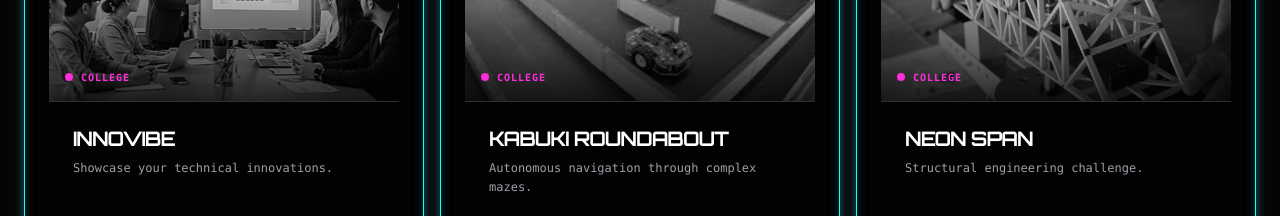
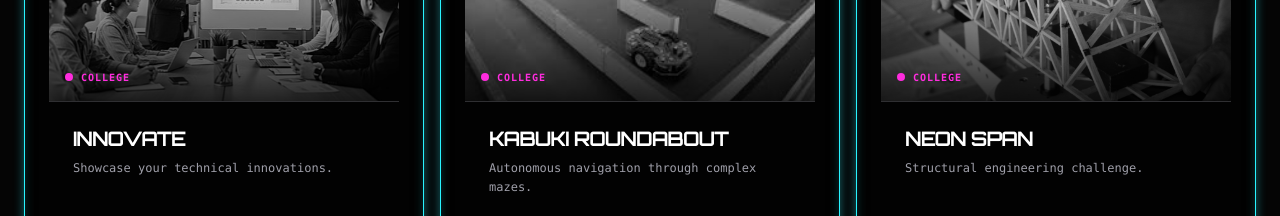
Before and after one commit to atreyakamat/techurja2k26, a Next.js app: page /events in a window 1280 px wide. Shown: the part 2160-2376 px from the top of the page. Built offline with nearby package versions, Linux system fonts and the light colour scheme.

Commit message:
feat: implement event registration form with local storage persistence and CSV event data integration

```diff
--- a/next.config.ts
+++ b/next.config.ts
@@ -24,7 +24,8 @@ const nextConfig: NextConfig = {
       { source: '/events/treasure-hunt/', destination: '/events/the-cypher-heist/', permanent: true },
       { source: '/events/line-follower-robot/', destination: '/events/grid-runner/', permanent: true },
       { source: '/events/virtual-cricket/', destination: '/events/cyber-smashers/', permanent: true },
-      { source: '/events/project-presentation/', destination: '/events/innovibe/', permanent: true },
+      { source: '/events/project-presentation/', destination: '/events/innovate/', permanent: true },
+      { source: '/events/innovibe/', destination: '/events/innovate/', permanent: true },
       { source: '/events/robo-tug-of-war/', destination: '/events/cyber-tug/', permanent: true },
 
       // Redirects for registration pages
@@ -43,7 +44,8 @@ const nextConfig: NextConfig = {
       { source: '/register/treasure-hunt/', destination: '/register/the-cypher-heist/', permanent: true },
       { source: '/register/line-follower-robot/', destination: '/register/grid-runner/', permanent: true },
       { source: '/register/virtual-cricket/', destination: '/register/cyber-smashers/', permanent: true },
-      { source: '/register/project-presentation/', destination: '/register/innovibe/', permanent: true },
+      { source: '/register/project-presentation/', destination: '/register/innovate/', permanent: true },
+      { source: '/register/innovibe/', destination: '/register/innovate/', permanent: true },
       { source: '/register/robo-tug-of-war/', destination: '/register/cyber-tug/', permanent: true },
     ]
   },
--- a/src/components/register-form.tsx
+++ b/src/components/register-form.tsx
@@ -208,6 +208,7 @@ export function RegisterForm({ event }: { event: EventRecord }) {
       })}
 
       <div className="grid md:grid-cols-2 gap-6">
+        {config.hasTeamName !== false && (
           <label className="flex flex-col gap-2 text-sm text-zinc-200">
             Team Handle
             <input
@@ -218,8 +219,9 @@ export function RegisterForm({ event }: { event: EventRecord }) {
               className="border border-cyan-300/80 bg-black/70 px-3 py-2 outline-none focus:border-yellow-300 transition-colors"
             />
           </label>
+        )}
 
-        <label className="flex flex-col gap-2 text-sm text-zinc-200">
+        <label className={`flex flex-col gap-2 text-sm text-zinc-200 ${config.hasTeamName === false ? 'md:col-span-2' : ''}`}>
           Faction / Institution
           <input
             required
--- a/src/lib/event-data.ts
+++ b/src/lib/event-data.ts
@@ -254,8 +254,8 @@ export const events: EventRecord[] = [
     formConfig: { minParticipants: 2, maxParticipants: 2, hasTeamName: true }
   },
   {
-    slug: "innovibe",
-    name: "INNOVIBE",
+    slug: "innovate",
+    name: "INNOVATE",
     category: "Innovation",
     level: "college",
     date: "30 April 2026",
@@ -266,13 +266,13 @@ export const events: EventRecord[] = [
     description: "Present your research or projects to a panel of experts.",
     rules: ["10-minute presentation", "Prototype demonstration"],
     registrationFee: 236,
-    prizePool: "₹20,000",
+    prizePool: "₹14,000",
     prizes: {
-      first: "₹12,000",
-      second: "₹8,000"
+      first: "₹8,000",
+      second: "₹6,000"
     },
     image: "/event-pics/Event pics/PROJECT PRESENTATION.jpg",
-    rulebookUrl: "https://drive.google.com/file/d/1f1GTzgGK7CRSUVHeIwlamDld3S0em-Xs/view?usp=drive_link",
+    rulebookUrl: "https://drive.google.com/file/d/1rqLxKC8pR_8vWyL9HmVOHNG-26AvdJoG/view?usp=drivesdk",
     coordinators: [
       { name: "Joyce Martins", phone: "8767179587" },
       { name: "Rudra Malvankar", phone: "9145450734" }
@@ -419,7 +419,7 @@ export const events: EventRecord[] = [
       { name: "Aaryan Desai", phone: "8007249603" },
       { name: "Jaydeep Rane", phone: "7498965325" }
     ],
-    formConfig: { minParticipants: 2, maxParticipants: 2, hasTeamName: true }
+    formConfig: { minParticipants: 1, maxParticipants: 1, hasTeamName: false }
   },
   {
     slug: "clashpunk",
@@ -440,7 +440,7 @@ export const events: EventRecord[] = [
       { name: "Areeb Shaikh", phone: "9730405881" },
       { name: "Mukund Mahambrey", phone: "9405332300" }
     ],
-    formConfig: { minParticipants: 2, maxParticipants: 2, hasTeamName: true }
+    formConfig: { minParticipants: 1, maxParticipants: 1, hasTeamName: false }
   },
   {
     slug: "the-cypher-heist",
@@ -486,7 +486,7 @@ export const events: EventRecord[] = [
       { name: "Soham Joshi", phone: "9922967609" },
       { name: "Shuban", phone: "7414993238" }
     ],
-    formConfig: { minParticipants: 2, maxParticipants: 2, hasTeamName: true }
+    formConfig: { minParticipants: 1, maxParticipants: 1, hasTeamName: false }
   },
   {
     slug: "techyothon",
```
Also changed, not shown: public/event-details.csv, public/techurja-events.csv, 2 other files (tests, documents, lock files or other folders). Lines whose indentation alone changed are shown as unchanged.
